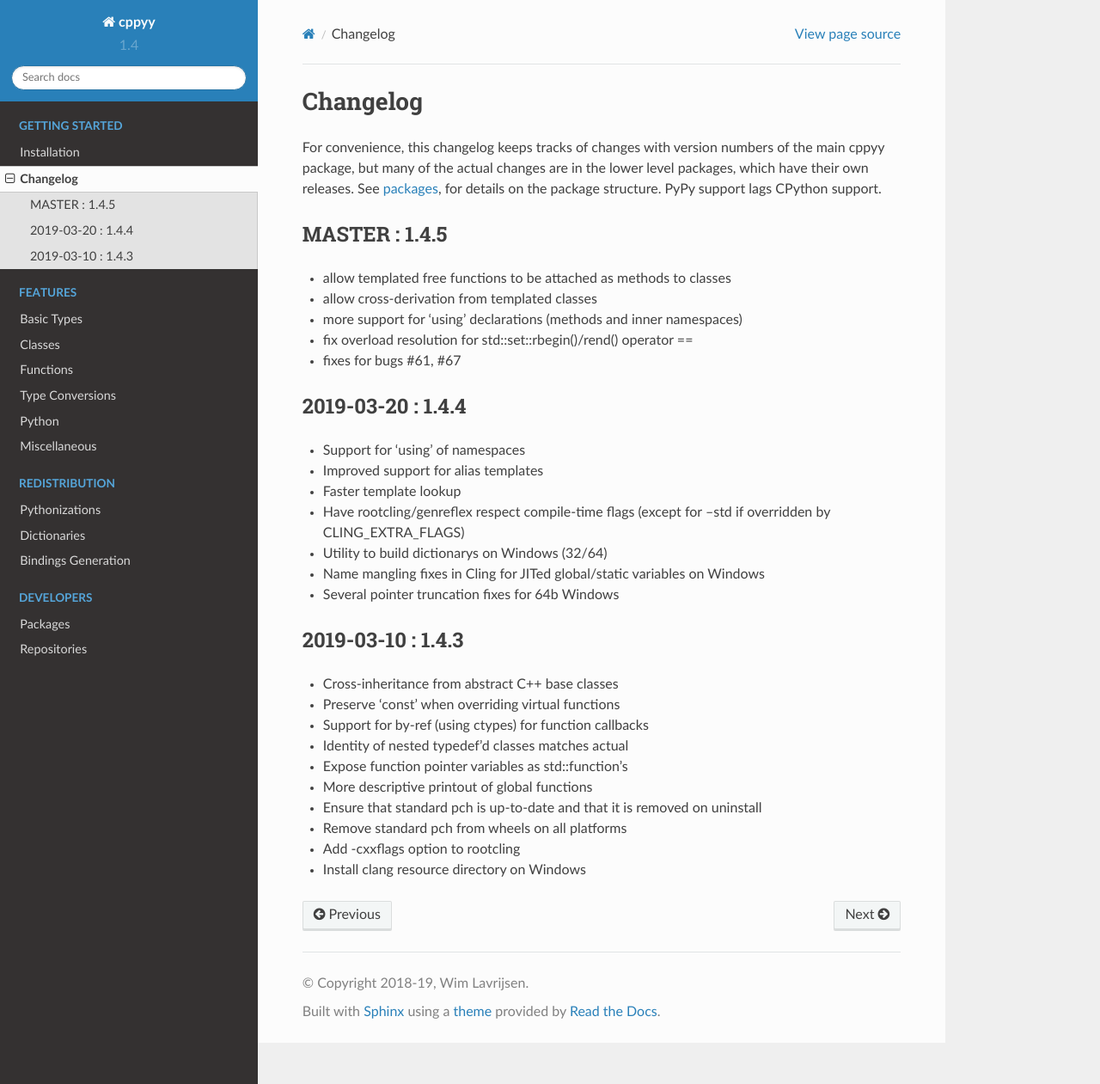
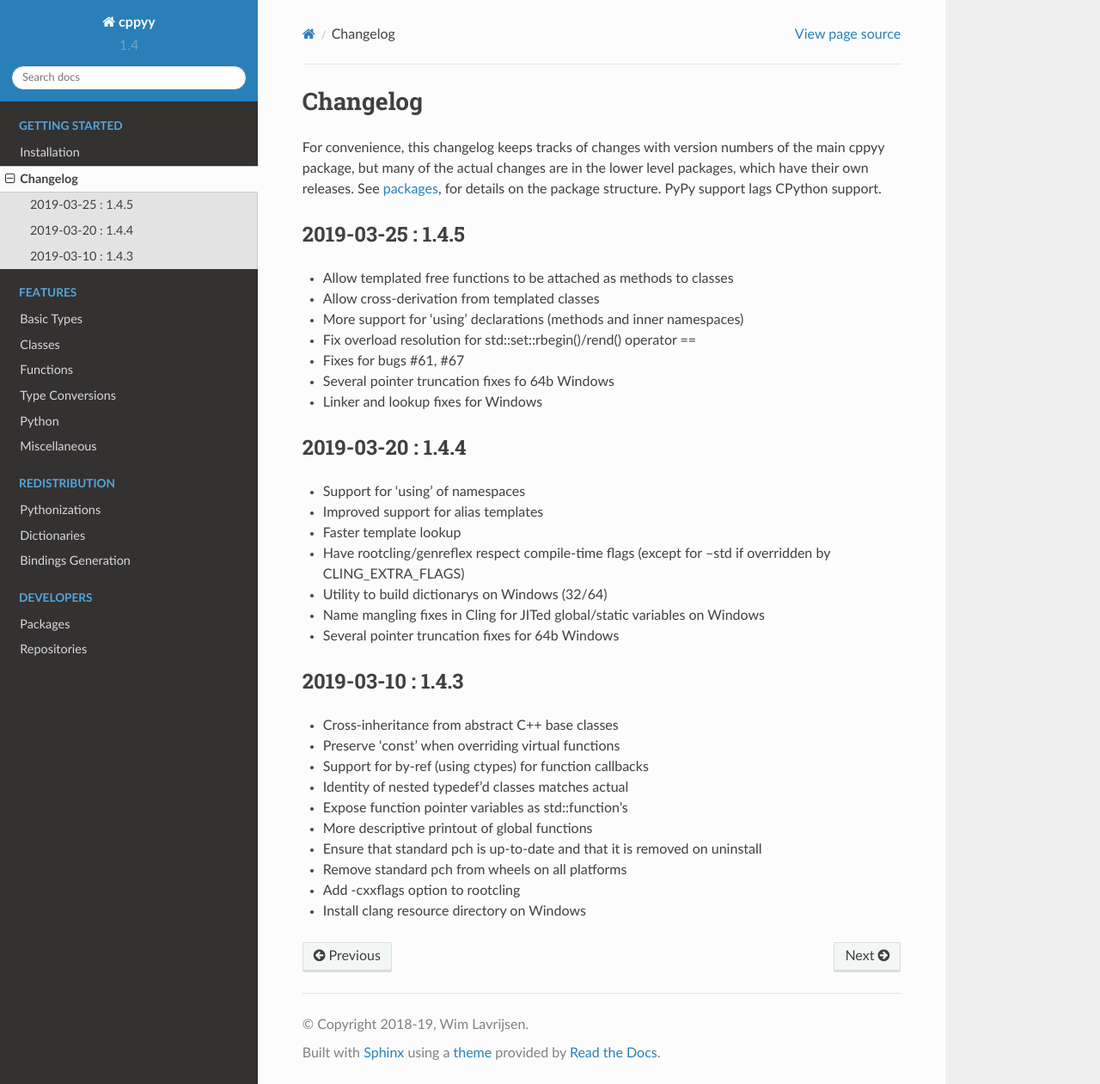
Before and after one commit to wlav/cppyy, a Sphinx documentation site: the page built from doc/source/changelog.rst, in a window 1280 px wide and 1261 px high. Shown: the whole window at 86% size. Built offline with Sphinx 7.4.7 and the Read the Docs theme 2.0.0, drawn with Linux system fonts in a browser that asks for light colours.

Commit message:
declare 1.4.5

```diff
--- a/doc/source/changelog.rst
+++ b/doc/source/changelog.rst
@@ -10,14 +10,16 @@
 PyPy support lags CPython support.
 
 
-MASTER : 1.4.5
---------------
+2019-03-25 : 1.4.5
+------------------
 
-* allow templated free functions to be attached as methods to classes
-* allow cross-derivation from templated classes
-* more support for 'using' declarations (methods and inner namespaces)
-* fix overload resolution for std::set::rbegin()/rend() operator ==
-* fixes for bugs #61, #67
+* Allow templated free functions to be attached as methods to classes
+* Allow cross-derivation from templated classes
+* More support for 'using' declarations (methods and inner namespaces)
+* Fix overload resolution for std::set::rbegin()/rend() operator ==
+* Fixes for bugs #61, #67
+* Several pointer truncation fixes fo 64b Windows
+* Linker and lookup fixes for Windows
 
 
 2019-03-20 : 1.4.4
```
